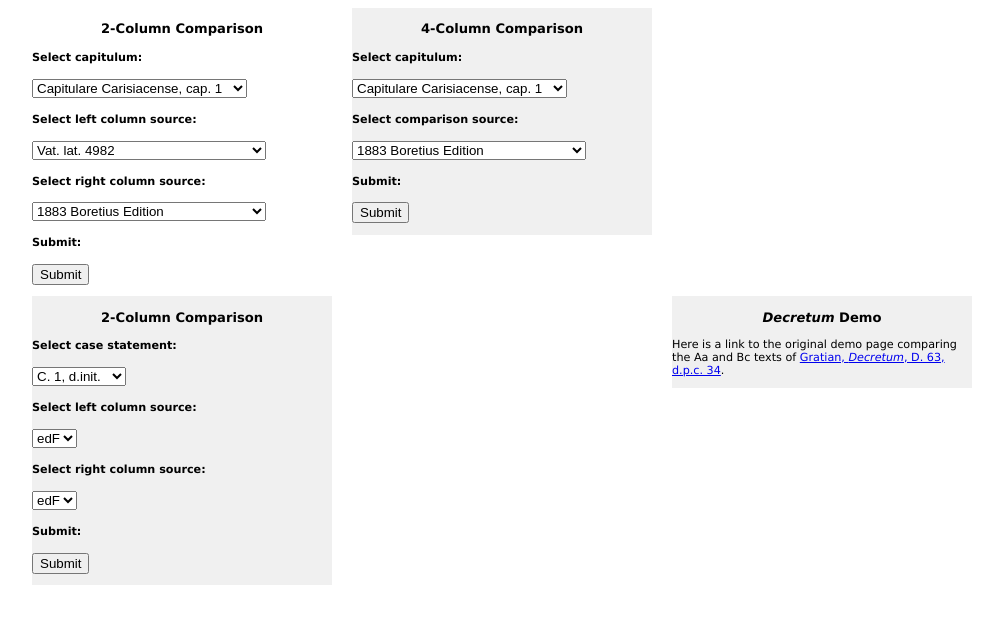
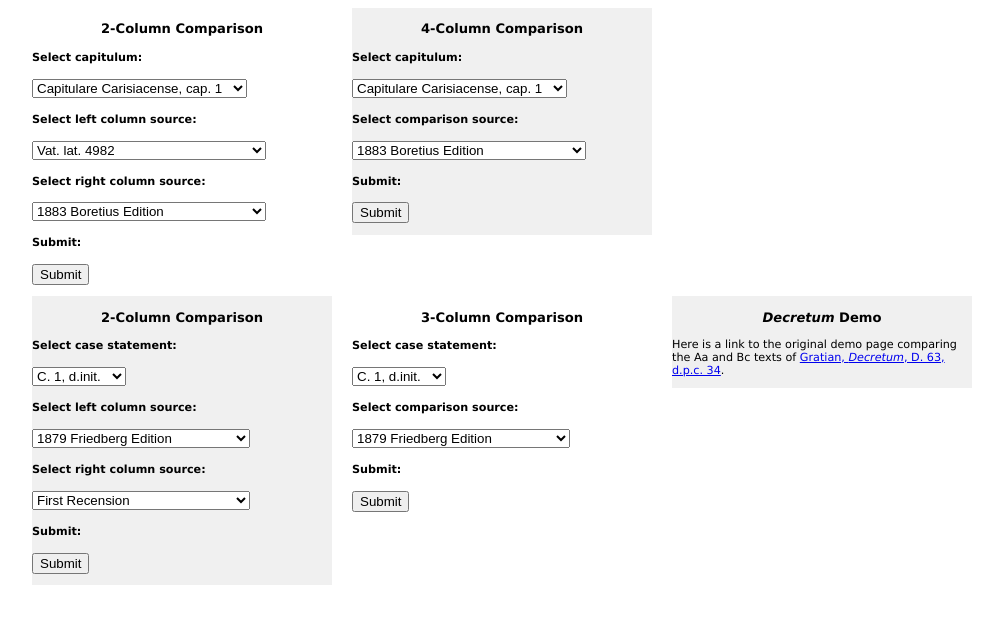
Before and after one commit to decretist/Ingobert2, a Django app: page / in a window 1280 px wide. Shown: the top 624 px of the page, without its empty margins (138-1141 px from the left). Run offline with Django 3.2, Linux system fonts and the light colour scheme.

Commit message:
Add 3-column comparison of Decretum sources

```diff
--- a/ingobert/templates/ingobert/index.html
+++ b/ingobert/templates/ingobert/index.html
@@ -133,16 +133,16 @@ Ingobert: Front Page
 <br>
 <h4>Select left column source:</h4>
 <select name="column_1">
-<option value="edF">edF</option>
-<option value="1r">1r</option>
-<option value="Sg">Sg</option>
+<option value="Fr.">1879 Friedberg Edition</option>
+<option value="1r.">First Recension</option>
+<option value="Sg">Sankt Gallen, Stiftsbibliothek 673</option>
 </select>
 <br>
 <h4>Select right column source:</h4>
 <select name="column_2">
-<option value="edF">edF</option>
-<option value="1r">1r</option>
-<option value="Sg">Sg</option>
+<option value="Fr.">1879 Friedberg Edition</option>
+<option selected value="1r.">First Recension</option>
+<option value="Sg">Sankt Gallen, Stiftsbibliothek 673</option>
 </select>
 <br>
 <h4>Submit:</h4>
@@ -150,7 +150,59 @@ Ingobert: Front Page
 </form>
 </div>
 <div class="column grid_4">
-<p></p>
+<h3 style="text-align:center">3-Column Comparison</h3>
+<form action="/3column/" method="post">{% csrf_token %}
+<input name="project" type="hidden" value="Gratian">
+<h4>Select case statement:</h4>
+<select name="label">
+<option value="C. 1, d.init.">C. 1, d.init.</option>
+<option value="C. 2, d.init.">C. 2, d.init.</option>
+<option value="C. 3, d.init.">C. 3, d.init.</option>
+<option value="C. 4, d.init.">C. 4, d.init.</option>
+<option value="C. 5, d.init.">C. 5, d.init.</option>
+<option value="C. 6, d.init.">C. 6, d.init.</option>
+<option value="C. 7, d.init.">C. 7, d.init.</option>
+<option value="C. 8, d.init.">C. 8, d.init.</option>
+<option value="C. 9, d.init.">C. 9, d.init.</option>
+<option value="C. 10, d.init.">C. 10, d.init.</option>
+<option value="C. 11, d.init.">C. 11, d.init.</option>
+<option value="C. 12, d.init.">C. 12, d.init.</option>
+<option value="C. 13, d.init.">C. 13, d.init.</option>
+<option value="C. 14, d.init.">C. 14, d.init.</option>
+<option value="C. 15, d.init.">C. 15, d.init.</option>
+<option value="C. 16, d.init.">C. 16, d.init.</option>
+<option value="C. 17, d.init.">C. 17, d.init.</option>
+<option value="C. 18, d.init.">C. 18, d.init.</option>
+<option value="C. 19, d.init.">C. 19, d.init.</option>
+<option value="C. 20, d.init.">C. 20, d.init.</option>
+<option value="C. 21, d.init.">C. 21, d.init.</option>
+<option value="C. 22, d.init.">C. 22, d.init.</option>
+<option value="C. 23, d.init.">C. 23, d.init.</option>
+<option value="C. 24, d.init.">C. 24, d.init.</option>
+<option value="C. 25, d.init.">C. 25, d.init.</option>
+<option value="C. 26, d.init.">C. 26, d.init.</option>
+<option value="C. 27, d.init.">C. 27, d.init.</option>
+<option value="C. 28, d.init.">C. 28, d.init.</option>
+<option value="C. 29, d.init.">C. 29, d.init.</option>
+<option value="C. 30, d.init.">C. 30, d.init.</option>
+<option value="C. 31, d.init.">C. 31, d.init.</option>
+<option value="C. 32, d.init.">C. 32, d.init.</option>
+<option value="C. 33, d.init.">C. 33, d.init.</option>
+<option value="C. 34, d.init.">C. 34, d.init.</option>
+<option value="C. 35, d.init.">C. 35, d.init.</option>
+<option value="C. 36, d.init.">C. 36, d.init.</option>
+</select>
+<br>
+<h4>Select comparison source:</h4>
+<select name="comparison">
+<option value="Fr.">1879 Friedberg Edition</option>
+<option value="1r.">First Recension</option>
+<option value="Sg">Sankt Gallen, Stiftsbibliothek 673</option>
+</select>
+<br>
+<h4>Submit:</h4>
+<input type="submit" value="Submit">
+</form>
 </div>
 <div class="column grid_4" style="background-color: #f0f0f0">
 <h3 style="text-align:center"><cite>Decretum</cite> Demo</h3>
--- a/ingobert/urls.py
+++ b/ingobert/urls.py
@@ -8,5 +8,6 @@ urlpatterns = [
     url(r'demo/', views.demo),
     url(r'home/', views.home),
     url(r'2column/', views.two_column),
+    url(r'3column/', views.three_column),
     url(r'4column/', views.four_column),
 ]
```
Also changed, not shown: ingobert/templates/ingobert/3column.html (added, +26 -0 lines), ingobert/views.py (+38 -2 lines).
